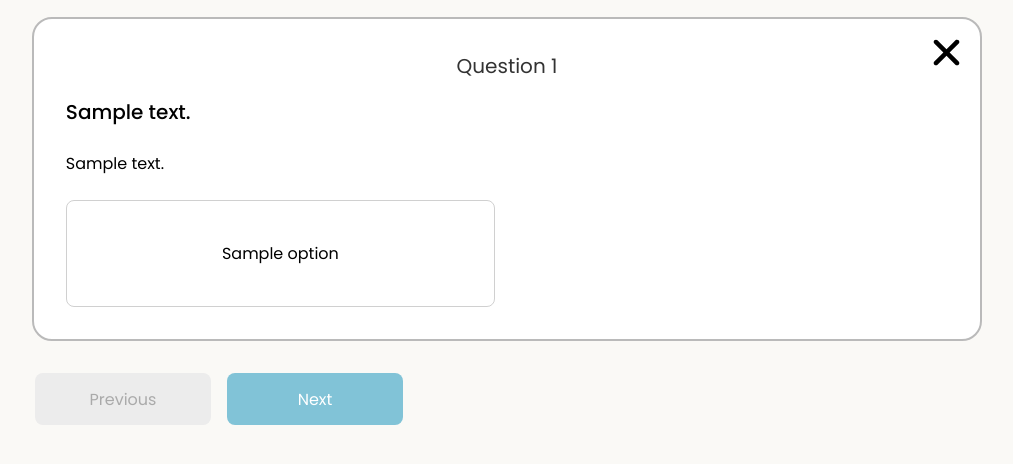
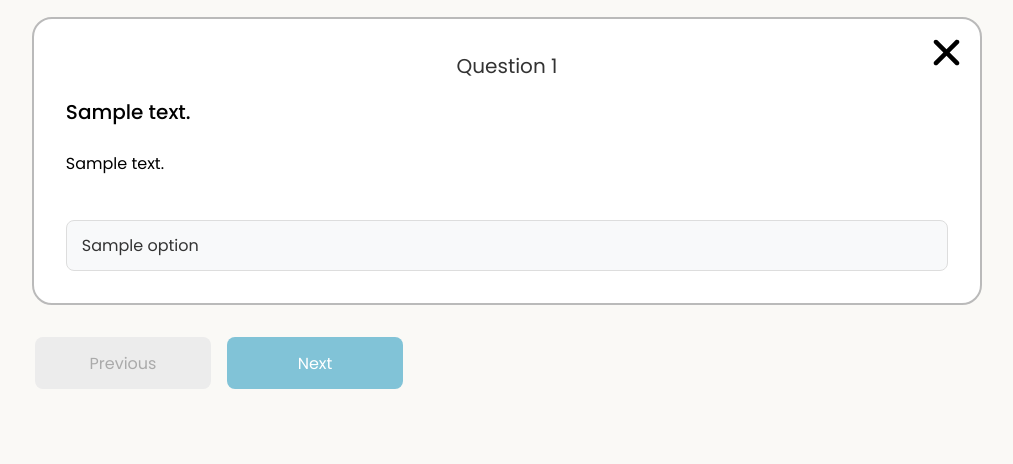
Before and after one commit to Fabshkiee/Cin-ergy-PolliTeko, a Flask app: template templates/question.html in a window 1280 px wide. Shown: the part 211-675 px from the top of the page, without its empty margins (133-1146 px from the left). Run offline with Flask 3, Linux system fonts and the light colour scheme; the template is opened without the code that fills it: most values are stand-ins (such as "Sample title", 1, 10 or a date in 2020); parts of the project's set-up code (start-up, migrations or seed data) failed here and were passed over.

Commit message:
FIX QUIZ CONTAINER

```diff
--- a/templates/question.html
+++ b/templates/question.html
@@ -40,11 +40,58 @@
         .quescard.active {
             display: block;
         }
+
+        /* Updated styles for options */
+        .question {
+            display: flex;
+            flex-direction: column;
+            gap: 10px;
+            margin-top: 20px;
+        }
+
+        .question li {
+            list-style: none;
+            margin: 0;
+            padding: 0;
+            width: 100%;
+        }
+
+        .question li a {
+            display: block;
+            padding: 12px 15px;
+            background-color: #f8f9fa;
+            border-radius: 8px;
+            text-decoration: none;
+            color: #333;
+            transition: all 0.2s ease;
+            border: 1px solid #ddd;
+            word-wrap: break-word;
+            white-space: normal;
+            text-align: left;
+        }
+
+        .question li a:hover {
+            background-color: #e9e9e9;
+        }
+
+        .question li a.selected {
+            background-color: #4caf50;
+            color: white;
+            border-color: #3e8e41;
+        }
+
+        /* Responsive adjustments */
+        @media (max-width: 768px) {
+            .question li a {
+                padding: 10px 12px;
+                font-size: 0.9rem;
+            }
+        }
     </style>
-  </head>
+</head>
 
 <body>
-    <!-- Navbar Section -->
+    <!-- Navbar Section (unchanged) -->
     <header>
         <nav class="navbar">
             <ul>
@@ -93,6 +140,7 @@
         </div>
     </section>
 
+    <!-- Exit modal (unchanged) -->
     <div id="exit-modal" class="modal">
         <div class="modal-content">
             <svg xmlns="http://www.w3.org/2000/svg" width="144" height="144" viewBox="0 0 144 144" fill="none">
@@ -109,6 +157,7 @@
         </div>
     </div>
 
+    <!-- JavaScript (unchanged) -->
     <script>
       document.addEventListener("DOMContentLoaded", () => {
         const questions = document.querySelectorAll(".quescard");
@@ -181,7 +230,6 @@
             });
 
         // Finish button
-        // In question.html, update the finish button click handler:
         finishBtn.addEventListener("click", (e) => {
           e.preventDefault();
 
@@ -258,5 +306,4 @@
         });
     </script>
 </body>
-
 </html>
```
